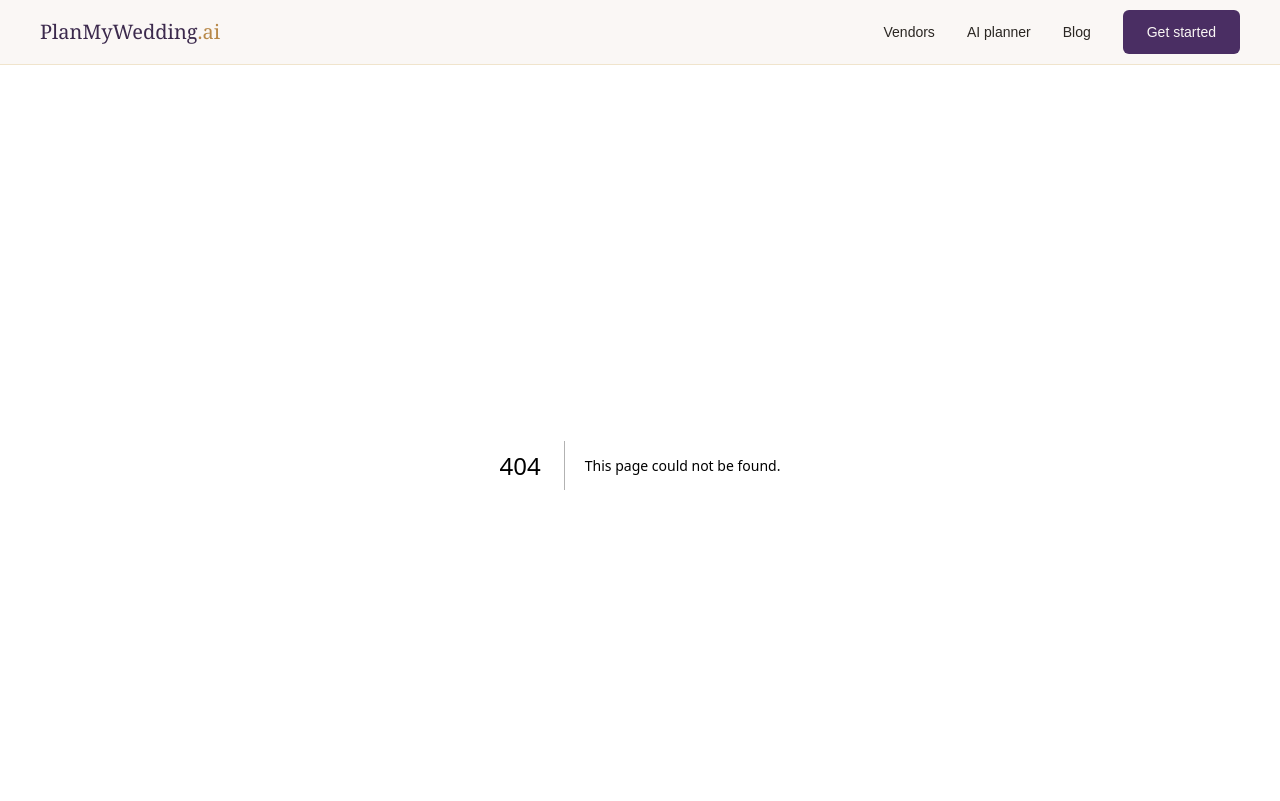
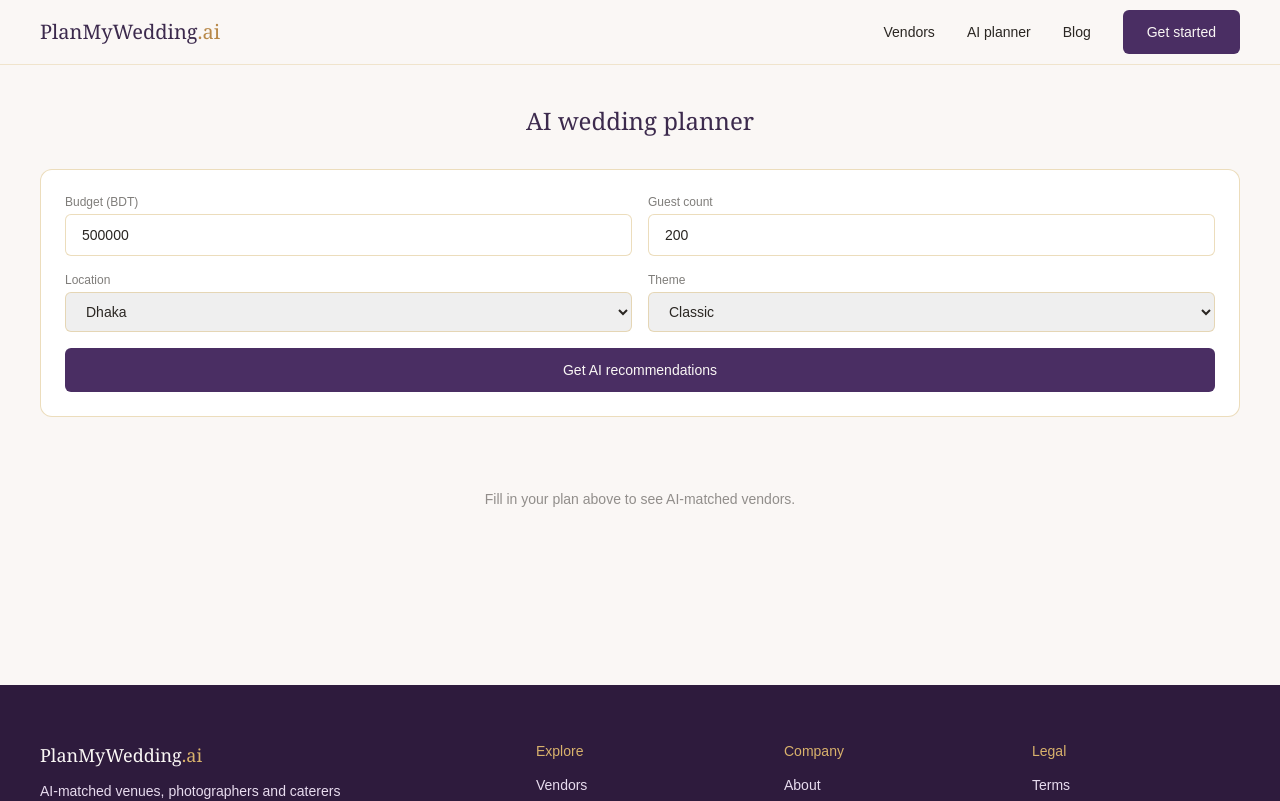
Before and after one commit to mndbobby61-blip/planmywedding-client, a Next.js app: page /ai-planner in a window 1280 px wide. Before the commit this address had no page. Shown: the top 801 px of the page. Built offline with nearby package versions, Linux system fonts and the light colour scheme; sample sign-in values are in the browser's storage.

Commit message:
feat: add /ai-planner page wiring recommendation form and results

```diff
--- /dev/null
+++ b/src/app/ai-planner/page.tsx
@@ -0,0 +1,30 @@
+"use client";
+
+import { useState } from "react";
+import ProtectedRoute from "@/components/shared/ProtectedRoute";
+import RecommendationForm, { RecommendationInput } from "@/components/ai/RecommendationForm";
+import RecommendationResults from "@/components/ai/RecommendationResults";
+import { MOCK_VENDORS } from "@/lib/mock-vendors";
+import { Vendor } from "@/types/vendor.types";
+
+export default function AiPlannerPage() {
+  const [results, setResults] = useState<Vendor[]>([]);
+
+  const handleSubmit = (input: RecommendationInput) => {
+    // TODO: replace with POST /api/ai/recommend { input } once backend is ready.
+    // The backend combines this input with vendor data and an LLM prompt to
+    // return a ranked, reasoned list of matches.
+    const matches = MOCK_VENDORS.filter((v) => v.location === input.location);
+    setResults(matches.length > 0 ? matches : MOCK_VENDORS);
+  };
+
+  return (
+    <ProtectedRoute>
+      <section className="container-page py-10 space-y-8">
+        <h1 className="font-display text-2xl text-plum-700 text-center">AI wedding planner</h1>
+        <RecommendationForm onSubmit={handleSubmit} />
+        <RecommendationResults vendors={results} />
+      </section>
+    </ProtectedRoute>
+  );
+}
--- /dev/null
+++ b/src/components/ai/RecommendationResults.tsx
@@ -0,0 +1,23 @@
+import VendorCard from "@/components/vendors/VendorCard";
+import { Vendor } from "@/types/vendor.types";
+
+export default function RecommendationResults({ vendors }: { vendors: Vendor[] }) {
+  if (vendors.length === 0) {
+    return (
+      <p className="font-body text-sm text-charcoal/50 text-center py-10">
+        Fill in your plan above to see AI-matched vendors.
+      </p>
+    );
+  }
+
+  return (
+    <div>
+      <h2 className="font-display text-lg text-plum-700 mb-4">Matched for your plan</h2>
+      <div className="grid grid-cols-2 md:grid-cols-4 gap-4">
+        {vendors.map((vendor) => (
+          <VendorCard key={vendor.id} vendor={vendor} />
+        ))}
+      </div>
+    </div>
+  );
+}
```
